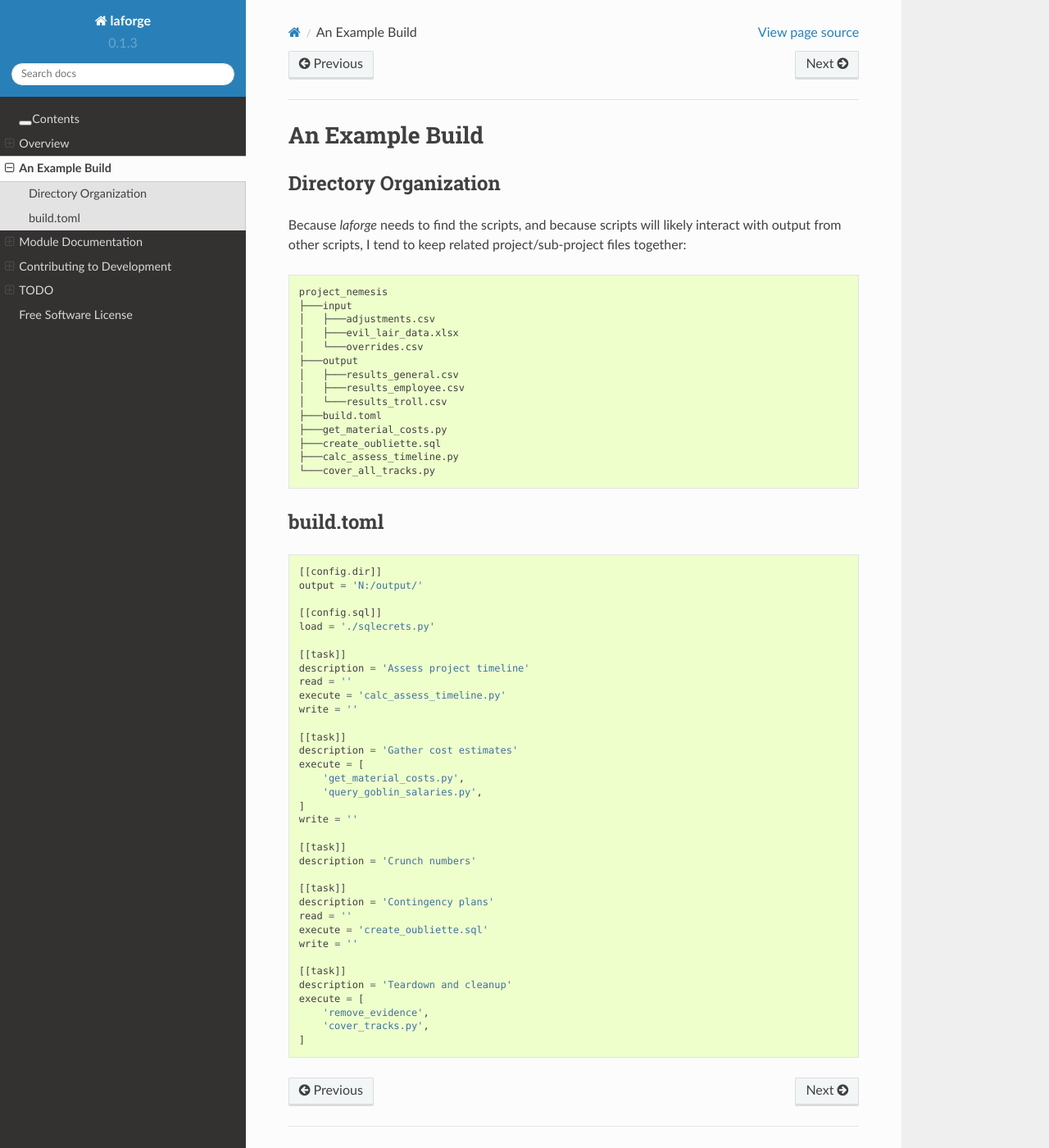
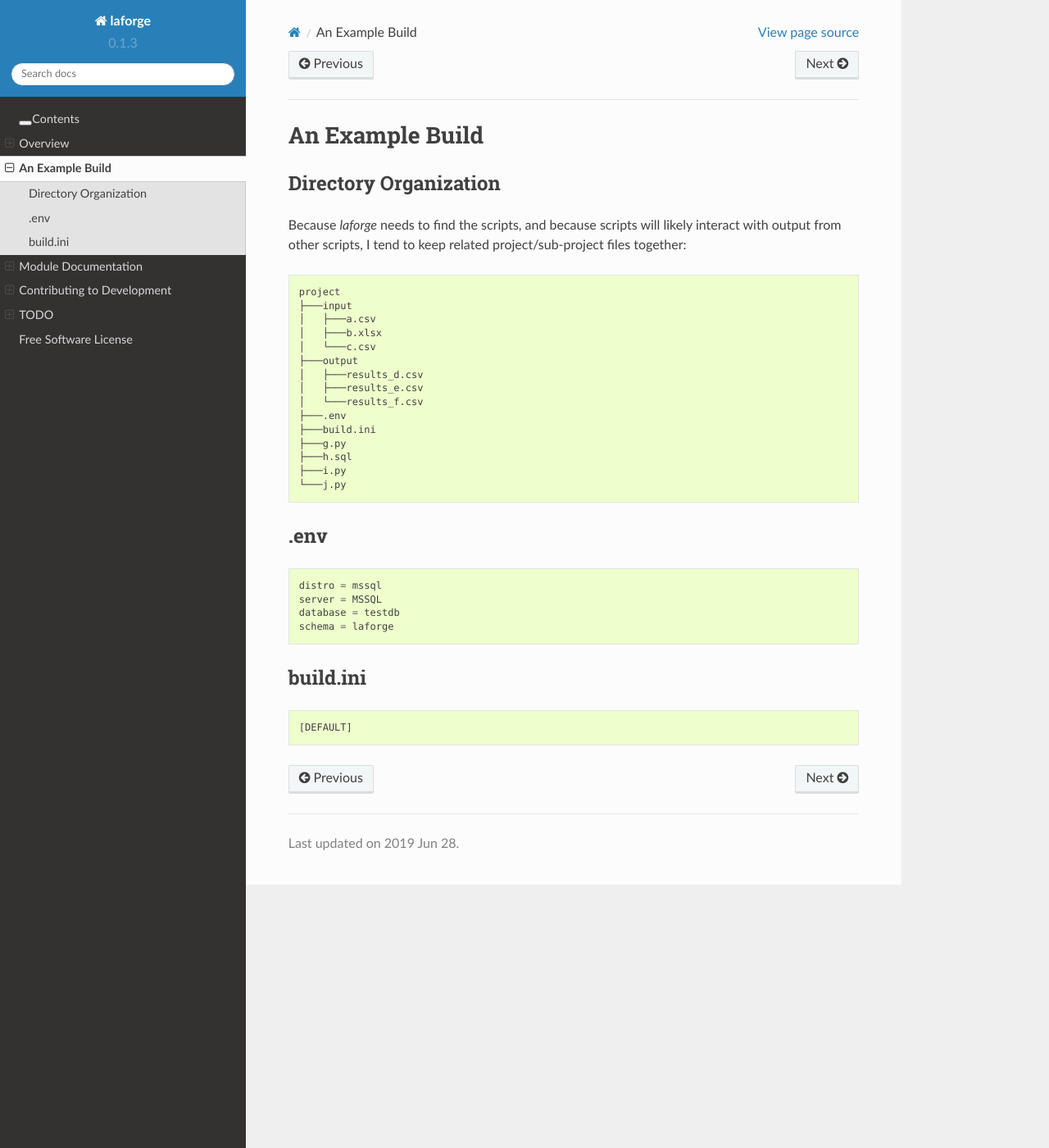
Before and after one commit to vaneseltine/laforge, a Sphinx documentation site: the page built from docs/example.rst, in a window 1280 px wide and 1400 px high. Shown: the whole window at 82% size. Built offline with Sphinx 7.4.7 and the Read the Docs theme 2.0.0, drawn with Linux system fonts in a browser that asks for light colours.

Commit message:
[docs] Busted example back to stubs

```diff
--- a/docs/example.rst
+++ b/docs/example.rst
@@ -9,58 +9,36 @@ Because *laforge* needs to find the scripts, and because
 scripts will likely interact with output from other scripts,
 I tend to keep related project/sub-project files together::
 
-    project_nemesis
+    project
     ├───input
-    │   ├───adjustments.csv
-    │   ├───evil_lair_data.xlsx
-    │   └───overrides.csv
+    │   ├───a.csv
+    │   ├───b.xlsx
+    │   └───c.csv
     ├───output
-    │   ├───results_general.csv
-    │   ├───results_employee.csv
-    │   └───results_troll.csv
-    ├───build.toml
-    ├───get_material_costs.py
-    ├───create_oubliette.sql
-    ├───calc_assess_timeline.py
-    └───cover_all_tracks.py
+    │   ├───results_d.csv
+    │   ├───results_e.csv
+    │   └───results_f.csv
+    ├───.env
+    ├───build.ini
+    ├───g.py
+    ├───h.sql
+    ├───i.py
+    └───j.py
 
-build.toml
+.env
 ================================
 
 ::
 
-    [[config.dir]]
-    output = 'N:/output/'
+    distro = mssql
+    server = MSSQL
+    database = testdb
+    schema = laforge
 
-    [[config.sql]]
-    load = './sqlecrets.py'
 
-    [[task]]
-    description = 'Assess project timeline'
-    read = ''
-    execute = 'calc_assess_timeline.py'
-    write = ''
+build.ini
+================================
 
-    [[task]]
-    description = 'Gather cost estimates'
-    execute = [
-        'get_material_costs.py',
-        'query_goblin_salaries.py',
-    ]
-    write = ''
+::
 
-    [[task]]
-    description = 'Crunch numbers'
-
-    [[task]]
-    description = 'Contingency plans'
-    read = ''
-    execute = 'create_oubliette.sql'
-    write = ''
-
-    [[task]]
-    description = 'Teardown and cleanup'
-    execute = [
-        'remove_evidence',
-        'cover_tracks.py',
-    ]
+    [DEFAULT]
```
